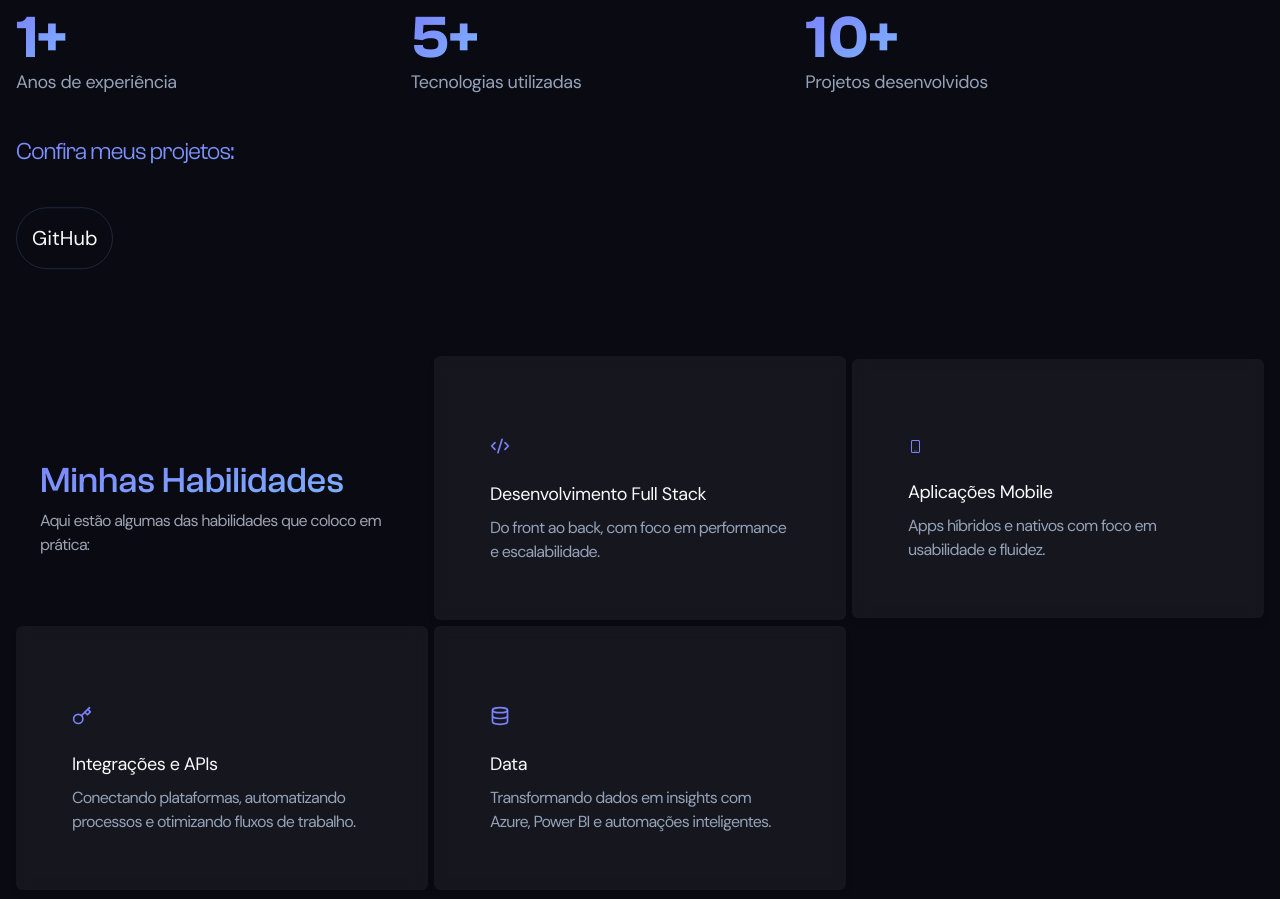
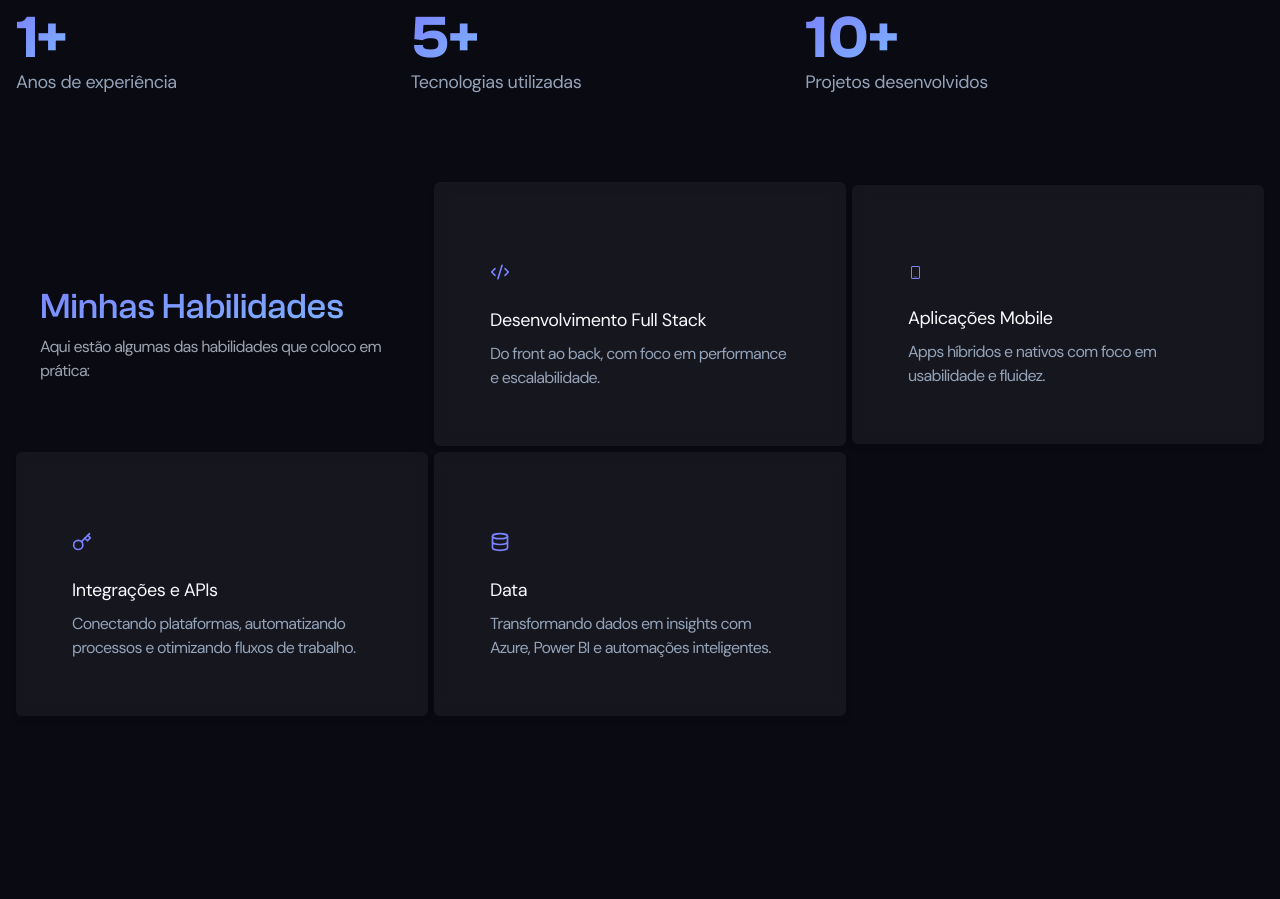
Before and after one commit to gustavo-rebelo/portfolio, a Next.js app: page / in a window 1280 px wide. Shown: the part 1280-2179 px from the top of the page. Built offline with nearby package versions, Linux system fonts and the light colour scheme.

Commit message:
atualiza index

```diff
--- a/src/pages/index.tsx
+++ b/src/pages/index.tsx
@@ -245,19 +245,6 @@ export default function Home() {
                 </div>
               ))}
             </div>
-            <h2 className="clash-grotesk text-gradient text-align font-fine text-2xl font-fine tracking-tight xl:text-2xl">Confira meus projetos:</h2>
-            <div className={styles.intro}>
-              <div
-                data-scroll
-                data-scroll-direction="horizontal"
-                data-scroll-speed="-0.001"
-                className="flex flex-row items-center space-x-1.5"
-              >
-                <button className={styles.github}>
-                  <a href="http://github.com/gustavo-rebelo" target="_blank" rel="noopener noreferrer">GitHub</a>
-                </button>
-              </div>
-            </div>
           </div>
         </section>
 
```
